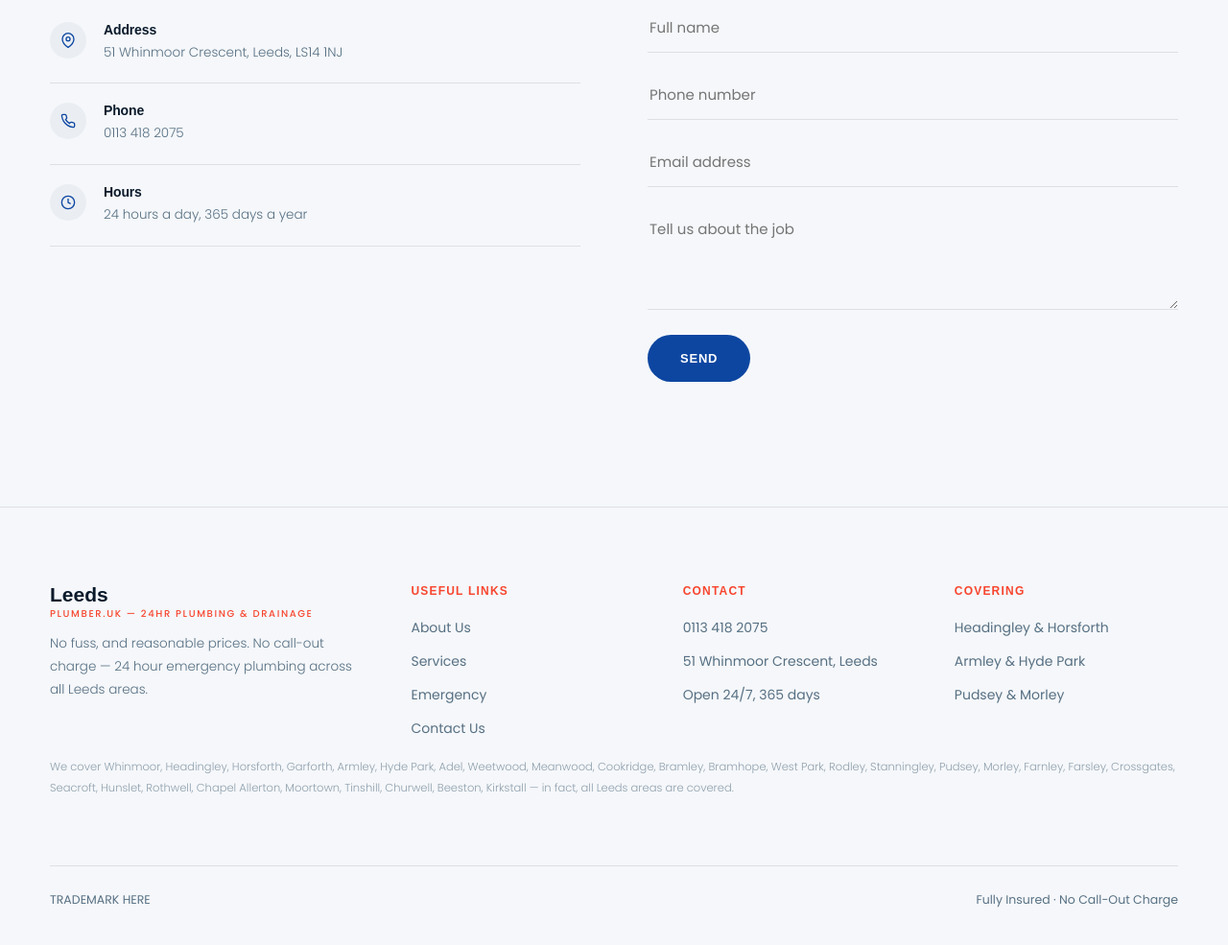
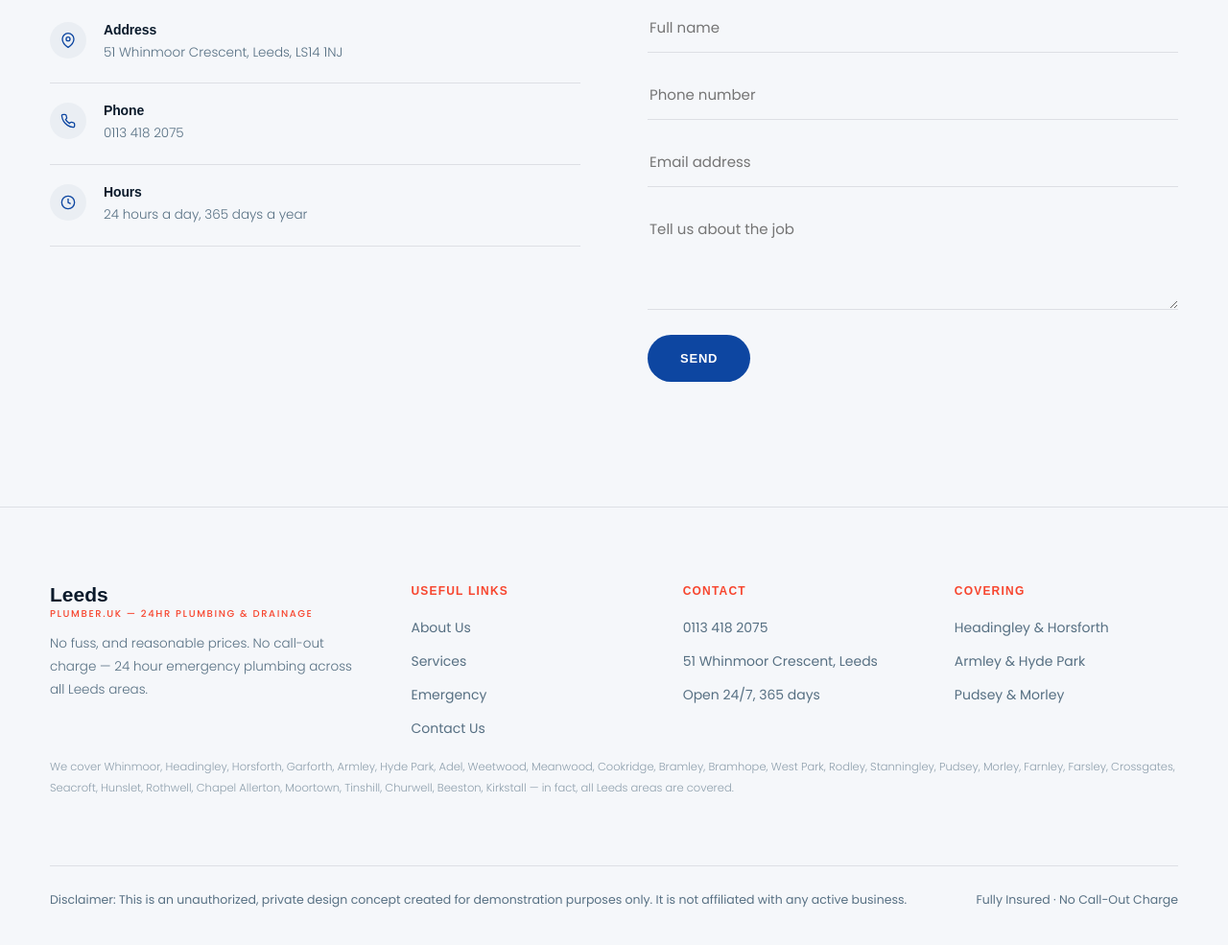
Before and after one commit to mothman41/test-site, a plain HTML site: page index.html in a window 1280 px wide. Shown: the part 5682-6667 px from the top of the page at 96% size. Drawn offline with nearby package versions, Linux system fonts and the light colour scheme; a web font is replaced by a local one.

Commit message:
Update index.html

```diff
--- a/index.html
+++ b/index.html
@@ -616,7 +616,7 @@
     </div>
     <p class="areas-text">We cover Whinmoor, Headingley, Horsforth, Garforth, Armley, Hyde Park, Adel, Weetwood, Meanwood, Cookridge, Bramley, Bramhope, West Park, Rodley, Stanningley, Pudsey, Morley, Farnley, Farsley, Crossgates, Seacroft, Hunslet, Rothwell, Chapel Allerton, Moortown, Tinshill, Churwell, Beeston, Kirkstall — in fact, all Leeds areas are covered.</p>
     <div class="foot-bottom">
-      <span>TRADEMARK HERE</span>
+      <span>Disclaimer: This is an unauthorized, private design concept created for demonstration purposes only. It is not affiliated with any active business.</span>
       <span>Fully Insured · No Call-Out Charge</span>
     </div>
   </div>
```
